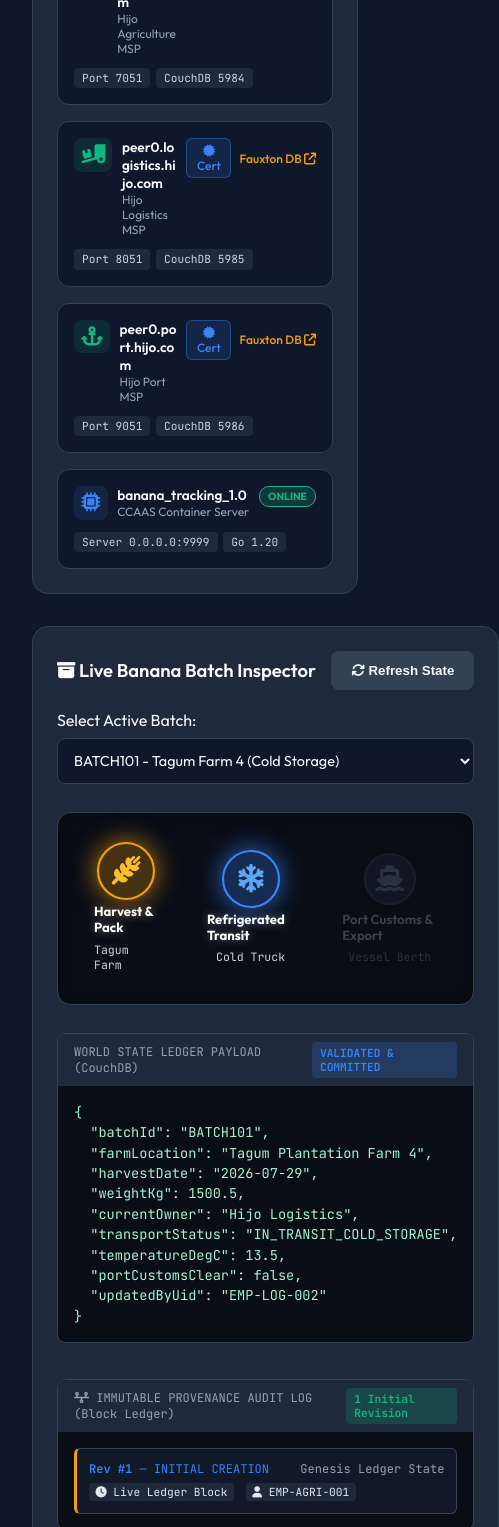
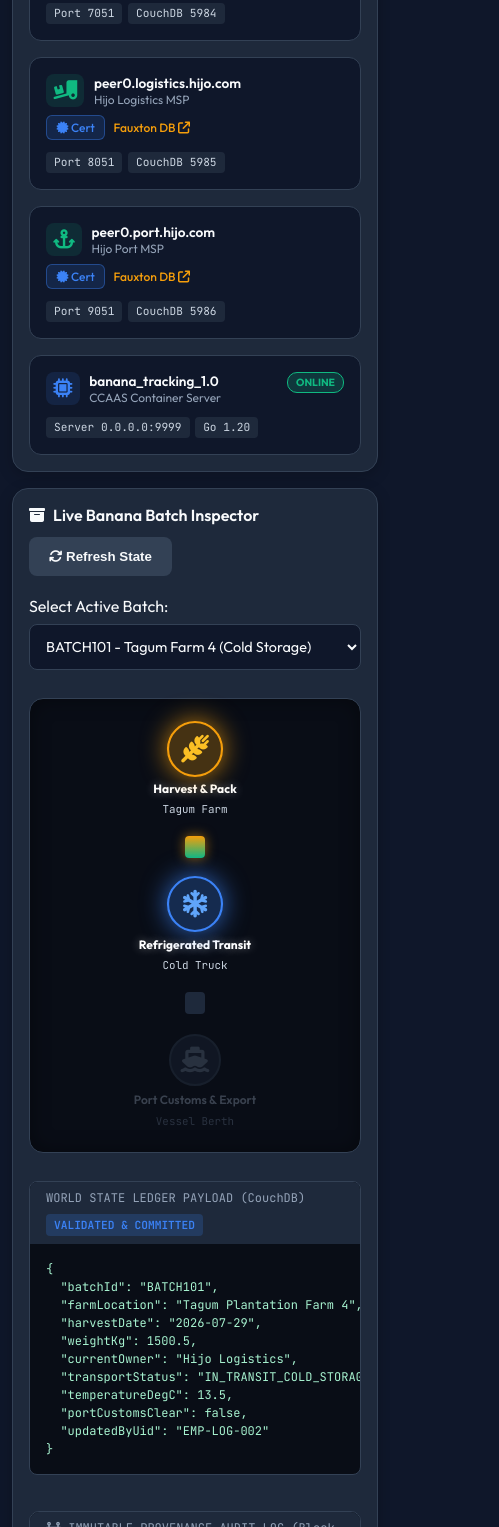
Before and after one commit to jayvienmocallay/hijo-fabric-simulation, a plain HTML site: page web/index.html in a window 390 px wide. Shown: the part 473-2000 px from the top of the page, 499 px wide, since content can reach past the window. Drawn offline with Linux system fonts and the light colour scheme; no server answers.

Commit message:
refactor: improve responsive layout and typography using fluid sizing and flexible container constraints

```diff
--- a/web/styles.css
+++ b/web/styles.css
@@ -12,42 +12,53 @@
   --mono-family: 'JetBrains Mono', monospace;
 }
 
-* {
+*, *::before, *::after {
   box-sizing: border-box;
   margin: 0;
   padding: 0;
 }
 
-body {
+html, body {
+  width: 100%;
+  min-height: 100vh;
+  overflow-x: hidden;
   background-color: var(--bg-dark);
   color: var(--text-main);
   font-family: var(--font-family);
-  min-height: 100vh;
+  text-rendering: optimizeLegibility;
+  -webkit-font-smoothing: antialiased;
 }
 
 .app-container {
   display: flex;
   flex-direction: column;
   min-height: 100vh;
+  width: 100%;
+  overflow-x: hidden;
 }
 
 .navbar {
   display: flex;
   justify-content: space-between;
   align-items: center;
+  flex-wrap: wrap;
+  gap: 1rem;
   padding: 1rem 2rem;
-  background: rgba(30, 41, 59, 0.8);
+  background: rgba(30, 41, 59, 0.85);
   backdrop-filter: blur(12px);
   border-bottom: 1px solid var(--card-border);
   position: sticky;
   top: 0;
   z-index: 100;
+  width: 100%;
 }
 
 .brand {
   display: flex;
   align-items: center;
+  flex-wrap: wrap;
   gap: 1rem;
+  min-width: 0;
 }
 
 .logo-icon {
@@ -56,20 +67,27 @@ body {
   padding: 0.4rem;
   border-radius: 12px;
   border: 1px solid rgba(245, 158, 11, 0.3);
+  flex-shrink: 0;
+}
+
+.brand-text {
+  min-width: 0;
 }
 
 .brand-text h1 {
-  font-size: 1.25rem;
+  font-size: clamp(1rem, 2vw, 1.25rem);
   font-weight: 700;
   letter-spacing: 0.5px;
   background: linear-gradient(135deg, #fbbf24 0%, #f59e0b 100%);
   -webkit-background-clip: text;
   -webkit-text-fill-color: transparent;
+  white-space: nowrap;
 }
 
 .brand-text span {
-  font-size: 0.8rem;
+  font-size: clamp(0.7rem, 1.5vw, 0.8rem);
   color: var(--text-muted);
+  display: block;
 }
 
 .network-badge {
@@ -81,6 +99,7 @@ body {
   border-radius: 20px;
   border: 1px solid var(--card-border);
   font-size: 0.85rem;
+  flex-shrink: 0;
 }
 
 .pulse-dot {
@@ -90,6 +109,7 @@ body {
   border-radius: 50%;
   box-shadow: 0 0 10px var(--accent-green);
   animation: pulse 1.5s infinite;
+  flex-shrink: 0;
 }
 
 @keyframes pulse {
@@ -99,10 +119,10 @@ body {
 }
 
 .main-content {
-  padding: 2rem;
+  padding: clamp(1rem, 2.5vw, 2rem);
   display: flex;
   flex-direction: column;
-  gap: 2rem;
+  gap: clamp(1.25rem, 2vw, 2rem);
   max-width: 1400px;
   margin: 0 auto;
   width: 100%;
@@ -112,27 +132,37 @@ body {
   background: var(--card-bg);
   border: 1px solid var(--card-border);
   border-radius: 16px;
-  padding: 1.5rem;
+  padding: clamp(1rem, 2vw, 1.5rem);
   display: flex;
   flex-direction: column;
   gap: 1.25rem;
+  width: 100%;
+  min-width: 0;
+  box-shadow: 0 4px 15px rgba(0, 0, 0, 0.2);
 }
 
 .section-header {
   display: flex;
   justify-content: space-between;
   align-items: center;
+  flex-wrap: wrap;
+  gap: 0.75rem;
+  width: 100%;
 }
 
 .section-header h2 {
-  font-size: 1.15rem;
+  font-size: clamp(1rem, 1.8vw, 1.15rem);
   font-weight: 600;
+  display: flex;
+  align-items: center;
+  gap: 0.5rem;
 }
 
 .nodes-grid {
   display: grid;
-  grid-template-columns: repeat(auto-fit, minmax(260px, 1fr));
+  grid-template-columns: repeat(auto-fit, minmax(min(100%, 250px), 1fr));
   gap: 1rem;
+  width: 100%;
 }
 
 .node-card {
@@ -144,6 +174,8 @@ body {
   flex-direction: column;
   gap: 0.75rem;
   transition: transform 0.2s, border-color 0.2s;
+  min-width: 0;
+  width: 100%;
 }
 
 .node-card:hover {
@@ -157,12 +189,14 @@ body {
   align-items: flex-start;
   width: 100%;
   gap: 0.5rem;
+  flex-wrap: wrap;
 }
 
 .node-title-group {
   display: flex;
   align-items: flex-start;
   gap: 0.6rem;
+  min-width: 0;
 }
 
 .node-icon {
@@ -175,6 +209,7 @@ body {
   display: flex;
   align-items: center;
   justify-content: center;
+  flex-shrink: 0;
 }
 
 .node-card.peer .node-icon {
@@ -213,6 +248,8 @@ body {
   padding: 0.2rem 0.5rem;
   border-radius: 4px;
   font-family: var(--mono-family);
+  max-width: 100%;
+  word-break: break-all;
 }
 
 .status-pill {
@@ -243,20 +280,16 @@ body {
 
 .two-column-layout {
   display: grid;
-  grid-template-columns: 1fr 1fr;
+  grid-template-columns: repeat(auto-fit, minmax(min(100%, 340px), 1fr));
   gap: 1.5rem;
-}
-
-@media (max-width: 900px) {
-  .two-column-layout {
-    grid-template-columns: 1fr;
-  }
+  width: 100%;
 }
 
 .batch-selector {
   display: flex;
   flex-direction: column;
   gap: 0.5rem;
+  width: 100%;
 }
 
 select, input {
@@ -268,7 +301,7 @@ select, input {
   font-family: var(--font-family);
   font-size: 0.9rem;
   width: 100%;
-  box-sizing: border-box;
+  max-width: 100%;
 }
 
 select:focus, input:focus {
@@ -281,11 +314,14 @@ select:focus, input:focus {
   align-items: center;
   justify-content: space-between;
   background: #090d16;
-  padding: 1.5rem;
+  padding: clamp(1rem, 2vw, 1.5rem);
   border-radius: 14px;
   border: 1px solid var(--card-border);
   margin: 0.5rem 0;
   box-shadow: inset 0 0 20px rgba(0, 0, 0, 0.4);
+  width: 100%;
+  flex-wrap: wrap;
+  gap: 0.75rem;
 }
 
 .step {
@@ -297,6 +333,9 @@ select:focus, input:focus {
   transition: all 0.4s cubic-bezier(0.4, 0, 0.2, 1);
   padding: 0.5rem 0.75rem;
   border-radius: 12px;
+  flex: 1;
+  min-width: 110px;
+  text-align: center;
 }
 
 .step-icon {
@@ -311,19 +350,22 @@ select:focus, input:focus {
   border: 2px solid #334155;
   color: #64748b;
   transition: all 0.4s ease;
+  flex-shrink: 0;
 }
 
 .step-title {
-  font-size: 0.82rem;
+  font-size: clamp(0.75rem, 1.2vw, 0.82rem);
   font-weight: 600;
   color: var(--text-muted);
   transition: all 0.3s ease;
+  word-break: break-word;
 }
 
 .step-sub {
-  font-size: 0.72rem;
+  font-size: clamp(0.68rem, 1vw, 0.72rem);
   color: #64748b;
   font-family: var(--mono-family);
+  word-break: break-word;
 }
 
 /* Active Step Lighting Styles */
@@ -347,7 +389,7 @@ select:focus, input:focus {
   border-color: #f59e0b;
   color: #fbbf24;
   box-shadow: 0 0 22px rgba(245, 158, 11, 0.7), inset 0 0 12px rgba(245, 158, 11, 0.4);
-  transform: scale(1.12);
+  transform: scale(1.08);
   animation: pulse-glow-gold 2s infinite alternate;
 }
 
@@ -357,7 +399,7 @@ select:focus, input:focus {
   border-color: #3b82f6;
   color: #60a5fa;
   box-shadow: 0 0 22px rgba(59, 130, 246, 0.7), inset 0 0 12px rgba(59, 130, 246, 0.4);
-  transform: scale(1.12);
+  transform: scale(1.08);
   animation: pulse-glow-blue 2s infinite alternate;
 }
 
@@ -367,7 +409,7 @@ select:focus, input:focus {
   border-color: #10b981;
   color: #34d399;
   box-shadow: 0 0 22px rgba(16, 185, 129, 0.7), inset 0 0 12px rgba(16, 185, 129, 0.4);
-  transform: scale(1.12);
+  transform: scale(1.08);
   animation: pulse-glow-green 2s infinite alternate;
 }
 
@@ -389,9 +431,10 @@ select:focus, input:focus {
 /* Pipeline Connecting Line */
 .pipeline-line {
   flex: 1;
+  min-width: 20px;
   height: 3px;
   background: #1e293b;
-  margin: 0 0.75rem;
+  margin: 0 0.5rem;
   border-radius: 4px;
   transition: all 0.5s ease;
 }
@@ -406,6 +449,7 @@ select:focus, input:focus {
   border: 1px solid var(--card-border);
   border-radius: 8px;
   overflow: hidden;
+  width: 100%;
 }
 
 .json-header {
@@ -416,16 +460,19 @@ select:focus, input:focus {
   display: flex;
   justify-content: space-between;
   align-items: center;
+  flex-wrap: wrap;
+  gap: 0.5rem;
   font-family: var(--mono-family);
 }
 
 pre {
   padding: 1rem;
   font-family: var(--mono-family);
-  font-size: 0.85rem;
+  font-size: clamp(0.75rem, 1.1vw, 0.85rem);
   color: #a7f3d0;
   overflow-x: auto;
   line-height: 1.5;
+  max-width: 100%;
 }
 
 .form-group {
@@ -433,6 +480,7 @@ pre {
   flex-direction: column;
   gap: 0.4rem;
   margin-bottom: 1rem;
+  width: 100%;
 }
 
 .form-group label {
@@ -447,6 +495,7 @@ pre {
   border: none;
   cursor: pointer;
   transition: opacity 0.2s, transform 0.1s;
+  max-width: 100%;
 }
 
 .btn:active {
@@ -469,6 +518,7 @@ pre {
   padding: 0.25rem 0.5rem;
   border-radius: 4px;
   font-weight: 600;
+  white-space: nowrap;
 }
 
 .badge-success { background: rgba(16, 185, 129, 0.2); color: var(--accent-green); }
@@ -480,6 +530,7 @@ pre {
   border-radius: 8px;
   margin-top: 1rem;
   padding: 0.75rem;
+  width: 100%;
 }
 
 .console-title {
@@ -496,11 +547,14 @@ pre {
   line-height: 1.4;
   height: 100px;
   overflow-y: auto;
+  overflow-x: auto;
+  word-break: break-all;
 }
 
 .log-controls {
   display: flex;
   align-items: center;
+  flex-wrap: wrap;
   gap: 0.75rem;
 }
 
@@ -510,6 +564,7 @@ pre {
   border-radius: 10px;
   overflow: hidden;
   box-shadow: 0 10px 25px rgba(0, 0, 0, 0.4);
+  width: 100%;
 }
 
 .log-terminal-header {
@@ -517,6 +572,7 @@ pre {
   padding: 0.5rem 1rem;
   display: flex;
   align-items: center;
+  flex-wrap: wrap;
   gap: 0.5rem;
   border-bottom: 1px solid var(--card-border);
 }
@@ -525,6 +581,7 @@ pre {
   width: 10px;
   height: 10px;
   border-radius: 50%;
+  flex-shrink: 0;
 }
 .terminal-dot.red { background: #ef4444; }
 .terminal-dot.yellow { background: #f59e0b; }
@@ -535,18 +592,21 @@ pre {
   font-size: 0.75rem;
   color: var(--text-muted);
   margin-left: 0.5rem;
+  word-break: break-all;
 }
 
 #logTerminal {
   padding: 1.25rem;
   font-family: var(--mono-family);
-  font-size: 0.8rem;
+  font-size: clamp(0.72rem, 1.1vw, 0.8rem);
   color: #38bdf8;
   height: 320px;
   overflow-y: auto;
+  overflow-x: auto;
   line-height: 1.6;
   white-space: pre-wrap;
   word-break: break-all;
+  max-width: 100%;
 }
 
 .log-info { color: #38bdf8; }
@@ -556,6 +616,7 @@ pre {
 .action-links {
   display: flex;
   align-items: center;
+  flex-wrap: wrap;
   gap: 0.5rem;
 }
 
@@ -570,6 +631,7 @@ pre {
   font-family: var(--font-family);
   font-weight: 500;
   transition: background 0.2s;
+  white-space: nowrap;
 }
 
 .cert-link-btn:hover {
@@ -588,6 +650,7 @@ pre {
   z-index: 1000;
   align-items: center;
   justify-content: center;
+  padding: 1rem;
 }
 
 .modal-overlay.active {
@@ -598,9 +661,8 @@ pre {
   background: #1e293b;
   border: 1px solid var(--card-border);
   border-radius: 16px;
-  width: 90%;
-  max-width: 850px;
-  max-height: 85vh;
+  width: min(92%, 850px);
+  max-height: 88vh;
   display: flex;
   flex-direction: column;
   box-shadow: 0 20px 40px rgba(0, 0, 0, 0.6);
@@ -614,10 +676,11 @@ pre {
   display: flex;
   justify-content: space-between;
   align-items: center;
+  gap: 1rem;
 }
 
 .modal-header h3 {
-  font-size: 1.1rem;
+  font-size: clamp(0.95rem, 1.5vw, 1.1rem);
   color: var(--text-main);
 }
 
@@ -627,6 +690,7 @@ pre {
   color: var(--text-muted);
   font-size: 1.5rem;
   cursor: pointer;
+  flex-shrink: 0;
 }
 
 .modal-close:hover {
@@ -664,6 +728,7 @@ pre {
   max-height: 220px;
   overflow-y: auto;
   white-space: pre-wrap;
+  word-break: break-all;
 }
 
 .audit-history-container {
@@ -672,6 +737,7 @@ pre {
   border-radius: 10px;
   overflow: hidden;
   margin-top: 1rem;
+  width: 100%;
 }
 
 .audit-header {
@@ -682,6 +748,8 @@ pre {
   display: flex;
   justify-content: space-between;
   align-items: center;
+  flex-wrap: wrap;
+  gap: 0.5rem;
   font-family: var(--mono-family);
 }
 
@@ -708,6 +776,8 @@ pre {
 .timeline-card-header {
   display: flex;
   justify-content: space-between;
+  flex-wrap: wrap;
+  gap: 0.5rem;
   font-size: 0.75rem;
   font-family: var(--mono-family);
   color: var(--accent-blue);
@@ -715,6 +785,7 @@ pre {
 
 .timeline-tx {
   color: var(--text-muted);
+  word-break: break-all;
 }
 
 .timeline-body {
@@ -731,4 +802,40 @@ pre {
   border-radius: 4px;
   font-size: 0.7rem;
   font-family: var(--mono-family);
+  word-break: break-all;
 }
+
+/* Screen Size & Zoom Breakpoints */
+@media (max-width: 600px) {
+  .pipeline-container {
+    flex-direction: column;
+    align-items: stretch;
+    gap: 0.75rem;
+  }
+
+  .pipeline-line {
+    width: 3px;
+    height: 22px;
+    margin: 0 auto;
+    flex: none;
+  }
+
+  .pipeline-line.active {
+    background: linear-gradient(180deg, #f59e0b, #10b981);
+  }
+
+  .navbar {
+    padding: 0.75rem 1rem;
+  }
+
+  .main-content {
+    padding: 0.75rem;
+    gap: 1rem;
+  }
+}
+
+@media (min-width: 1800px) {
+  .main-content {
+    max-width: 1650px;
+  }
+}
```
